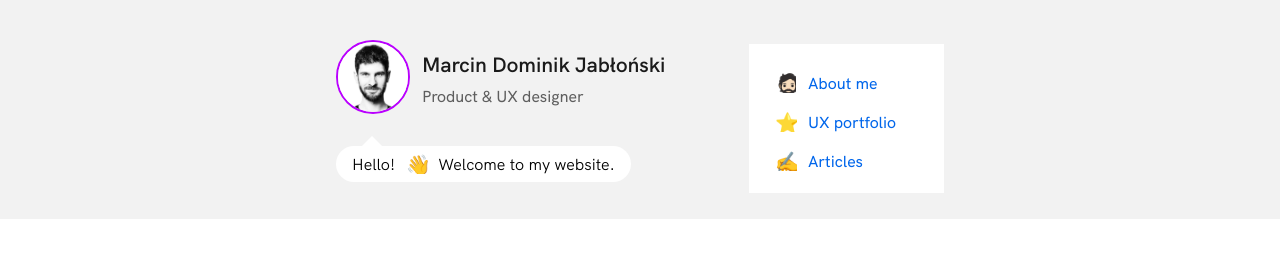
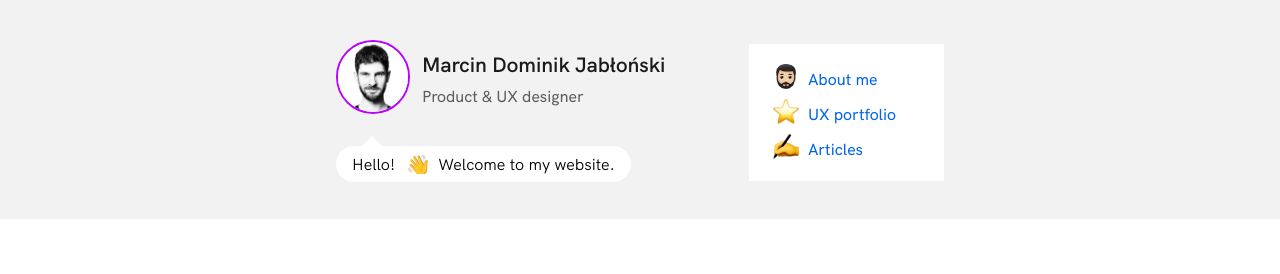
Before and after one commit to mdjablonski/mdjablonski.github.io, a Jekyll site: the page built from index.html, in a window 1280 px wide. Shown: the top 274 px of the page. Built offline with Jekyll 4.4.1, drawn with Linux system fonts in a browser that asks for light colours.

Commit message:
SVG emoji to PNG

```diff
--- a/css/main.sass
+++ b/css/main.sass
@@ -206,21 +206,21 @@ header[role="banner"]
     color: $link-blue
     font-weight: 500
   &__about span
-    background: url(/assets/emoji-about.svg)
+    background: url(/assets/emoji-about.png)
   &__portfolio span
-    background: url(/assets/emoji-portfolio.svg)
+    background: url(/assets/emoji-portfolio.png)
   &__articles span
-    background: url(/assets/emoji-articles.svg)
+    background: url(/assets/emoji-articles.png)
   &__about span, &__portfolio span, &__articles span
     display: inline-block
     position: relative
     padding-right: 1em
     width: 27px
-    height: 29px
-    top: 0.7rem
+    height: 25px
+    top: 0.25rem
     background-position: 50% 0
     background-repeat: no-repeat
-
+    background-size: contain
 
 .mdj-title
   padding: 0 1rem
@@ -714,6 +714,7 @@ header[role="banner"]
     margin-bottom: 0
     margin-left: 0
     padding: 1rem
+    padding-bottom: 0
     &--desc
       margin-left: 1rem
 
```
Also changed, not shown: assets/emoji-about.png (added), assets/emoji-articles.png (added), assets/emoji-portfolio.png (added).
